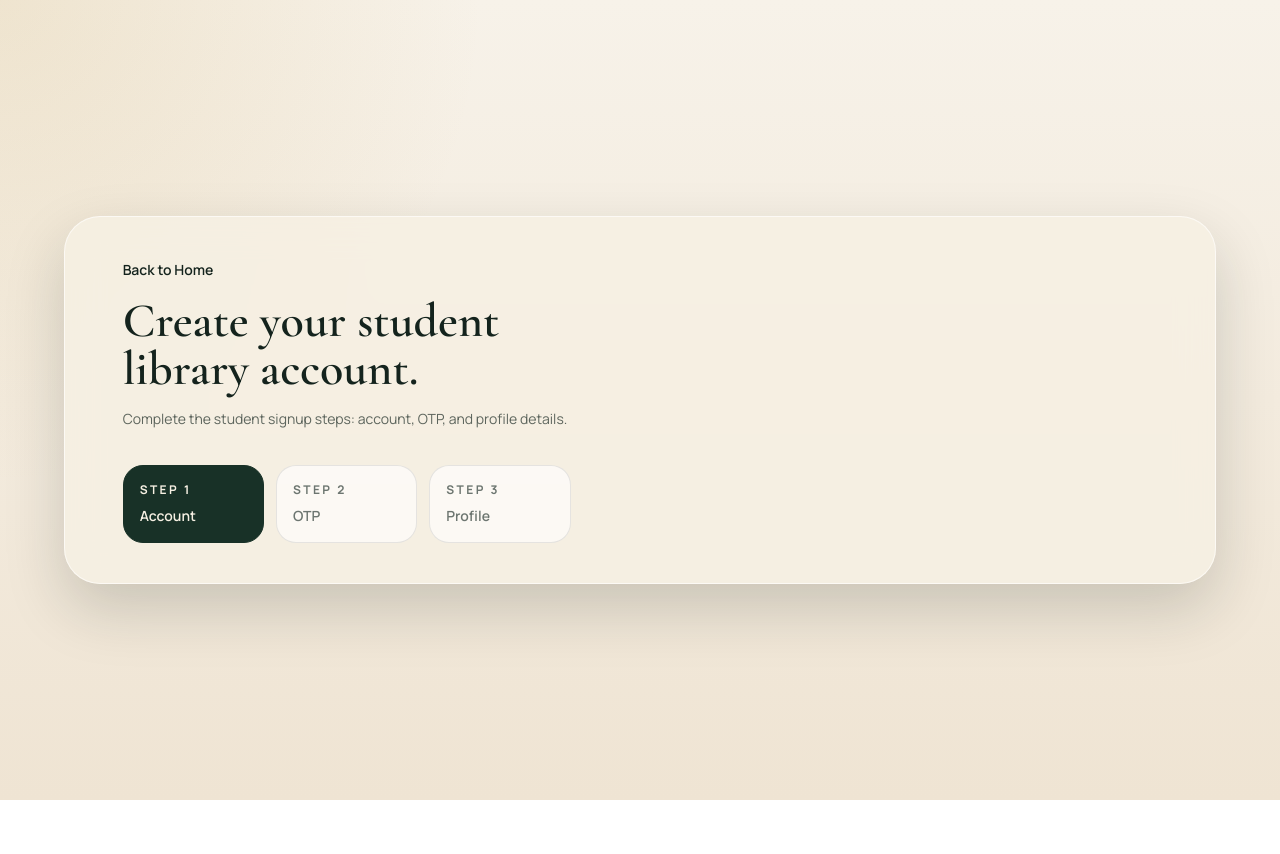
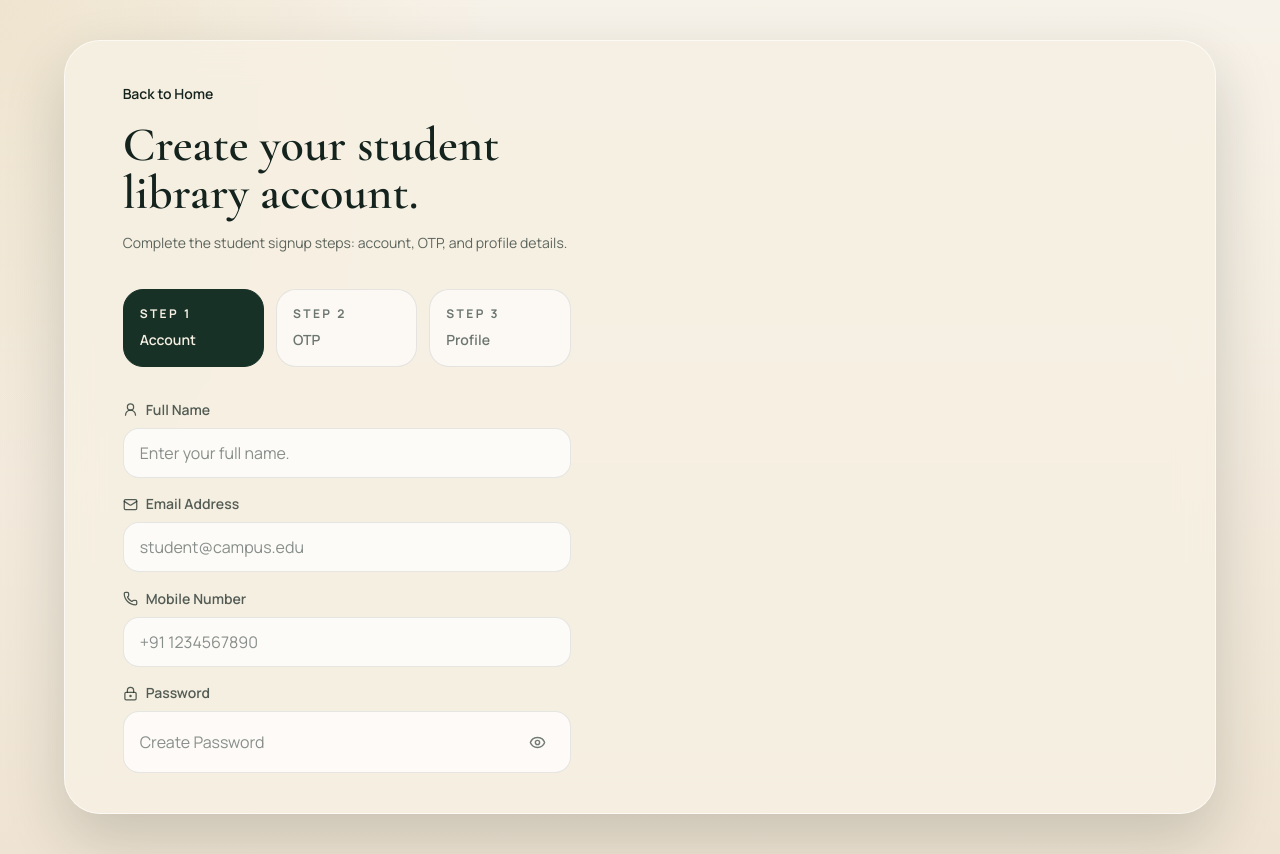
Before and after one commit to starkNikhil/Library_Management, a React (Vite) app in the folder frontend/: page /signup in a window 1280 px wide. Before the commit the page ends 800 px from the top, so only its background shows below. Built offline with nearby package versions, Linux system fonts and the light colour scheme.

Commit message:
feat: enhance Signup component with additional input fields and password visibility toggle

```diff
--- a/frontend/src/Pages/Signup.jsx
+++ b/frontend/src/Pages/Signup.jsx
@@ -2,7 +2,7 @@ import { useEffect, useState } from "react";
 import { signupStyles as s } from "../assets/dummyStyles";
 import { useAuth } from "../shared/AuthContext";
 import { Link, useNavigate } from "react-router-dom";
-import { CheckCircle2 } from "lucide-react";
+import { CheckCircle2, Eye, EyeOff, LockKeyhole, Mail, Phone, UserRound } from "lucide-react";
 
 const stepList = [
   { id: 1, title: "Account" },
@@ -178,11 +178,14 @@ const Signup = () => {
     }, 1000);
   };
 
-  return <div className={s.pageContainer}>
+  return (
+    <div className={s.pageContainer}>
       {toast && (
-      <div className={`${s.toastBase} ${toast.tone ==="error" ? s.toastError : s.toastSuccess}`}>
+        <div
+          className={`${s.toastBase} ${toast.tone === "error" ? s.toastError : s.toastSuccess}`}
+        >
           <div className={s.toastContent}>
-      <CheckCircle2 size={18}/>
+            <CheckCircle2 size={18} />
             {toast.message}
           </div>
         </div>
@@ -190,25 +193,104 @@ const Signup = () => {
       <div className={s.mainCard}>
         <section className={s.formPanel}>
           <div className={s.formInner}>
-          <Link to='/' className={s.backLink}>Back to Home
+            <Link to="/" className={s.backLink}>
+              Back to Home
             </Link>
-          <h1 className={s.panelTitle}>Create your student library account.</h1>
-          <p className={s.panelSubtitle}>Complete the student signup steps: account, OTP, and profile details.</p>
+            <h1 className={s.panelTitle}>
+              Create your student library account.
+            </h1>
+            <p className={s.panelSubtitle}>
+              Complete the student signup steps: account, OTP, and profile
+              details.
+            </p>
 
             <div className={s.stepGrid}>
-           {stepList.map((item)=>(
-
-            <div key={item.id}
-            className={`${s.stepCard} ${step>= item.id ? s.stepCardCompleted : s.stepCardPending}`}>
+              {stepList.map((item) => (
+                <div
+                  key={item.id}
+                  className={`${s.stepCard} ${step >= item.id ? s.stepCardCompleted : s.stepCardPending}`}
+                >
                   <p className={s.stepLabel}>step {item.id}</p>
                   <p className={s.stepTitle}>{item.title}</p>
                 </div>
               ))}
             </div>
+            <form className={s.form} onSubmit={handleSubmit}>
+              {step === 1 && (
+                <>
+                  <label className="block">
+                    <span className={s.fieldLabel}>
+                      <UserRound size={15} />
+                      Full Name
+                    </span>
+                    <input
+                      type="text"
+                      name="name"
+                      value={form.name}
+                      onChange={handleChange}
+                      placeholder="Enter your full name."
+                      className={s.input}
+                    />
+                  </label>
+                  <label className="block">
+                    <span className={s.fieldLabel}>
+                      <Mail size={15} />
+                      Email Address
+                    </span>
+                    <input
+                      type="email"
+                      name="email"
+                      value={form.email}
+                      onChange={handleChange}
+                      placeholder="student@campus.edu"
+                      className={s.input}
+                    />
+                  </label>
+                  <label className="block">
+                    <span className={s.fieldLabel}>
+                      <Phone size={15} />
+                      Mobile Number
+                    </span>
+                    <input
+                      type="text"
+                      name="phone"
+                      value={form.phone}
+                      onChange={handleChange}
+                      placeholder="+91 1234567890"
+                      className={s.input}
+                    />
+                  </label>
+                  <label className="block">
+                    <span className={s.fieldLabel}>
+                      <LockKeyhole size={15} />
+                      Password
+                    </span>
+                    <div className={s.passwordWrapper}>
+
+                    <input
+                      type={showPassword?"text": "password"}
+                      name="password"
+                      value={form.password}
+                      onChange={handleChange}
+                      placeholder="Create Password"
+                      className={s.passwordInput}
+                      />
+
+                      <button type="button"
+                      onClick={()=> setShowPassword((current)=> !current)}
+                      className={s.toggleButton}>
+                          {showPassword ?(<EyeOff size={17}/>): (<Eye size={17}/>)}
+                      </button>
+                      </div>
+                  </label>
+                </>
+              )}
+            </form>
           </div>
         </section>
       </div>
-  </div>;
+    </div>
+  );
 };
 
 export default Signup;
```
Lines whose indentation alone changed are shown as unchanged.
